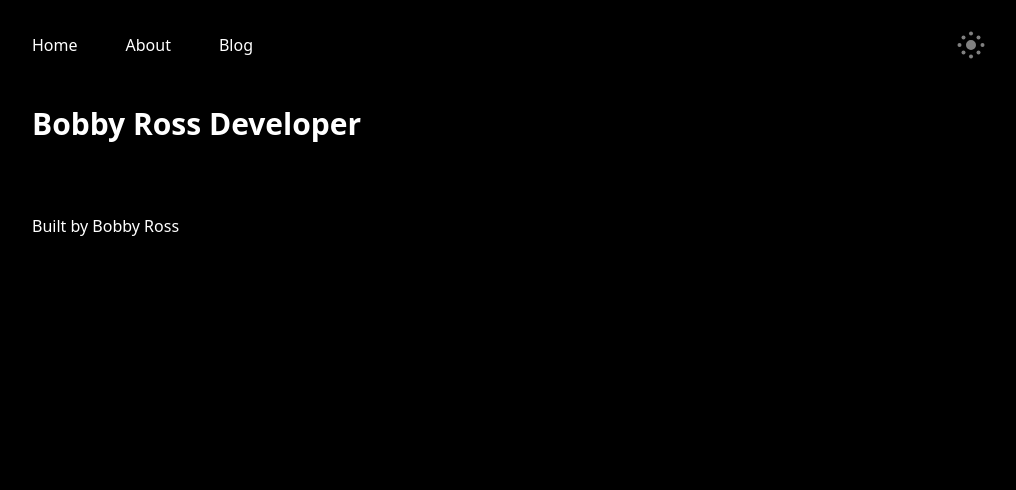
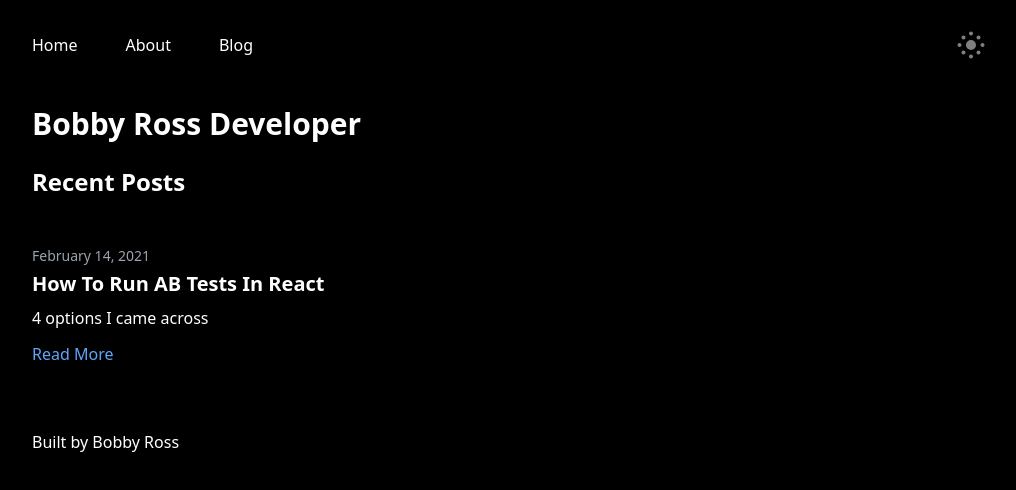
Before and after one commit to brossdev/next-blog, a Next.js app: page / in a window 1280 px wide. Shown: the top 490 px of the page, without its empty margins (128-1144 px from the left). Built offline with nearby package versions, Linux system fonts and the light colour scheme; what @tailwindcss/typography would draw is missing.

Commit message:
feat: update blog error on index, fix naming of urls

```diff
--- a/pages/blog/index.tsx
+++ b/pages/blog/index.tsx
@@ -19,7 +19,7 @@ export function Blog({ posts }: BlogProps) {
             {format(parseISO(post.publishedDate), 'MMMM dd, yyyy')}
           </p>
           <h1 className="mb-2 text-xl">
-            <Link as={`/posts/${post.slug}`} href={`/posts/[slug]`}>
+            <Link as={`/blog/${post.slug}`} href={`/blog/[slug]`}>
               <a className="text-gray-900 dark:text-white dark:hover:text-blue-400">
                 {post.title}
               </a>
--- a/pages/index.tsx
+++ b/pages/index.tsx
@@ -1,12 +1,53 @@
-import type { NextPage } from "next";
+import Link from 'next/link'
+import { format, parseISO } from 'date-fns'
 import Layout from "../components/Layout";
+import { getAllPosts } from "../lib/post-utils";
+import { PostType } from "../types";
 
-const Home: NextPage = () => {
-  return (
-    <Layout>
-      <h1>Bobby Ross Developer</h1>
-    </Layout>
-  );
+type HomeProps = {
+    posts: PostType[];
 };
 
+const Home = ({ posts }: HomeProps): JSX.Element => {
+    return (
+        <Layout>
+            <h1>Bobby Ross Developer</h1>
+            <h2>Recent Posts</h2>
+            {posts.map((post) => (
+                <article key={post.slug} className="mt-12">
+                    <p className="mb-1 text-sm text-gray-500 dark:text-gray-400">
+                        {format(parseISO(post.publishedDate), 'MMMM dd, yyyy')}
+                    </p>
+                    <h1 className="mb-2 text-xl">
+                        <Link as={`/blog/${post.slug}`} href={`/blog/[slug]`}>
+                            <a className="text-gray-900 dark:text-white dark:hover:text-blue-400">
+                                {post.title}
+                            </a>
+                        </Link>
+                    </h1>
+                    <p className="mb-3">{post.description}</p>
+                    <p>
+                        <Link as={`/blog/${post.slug}`} href={`/blog/[slug]`}>
+                            <a>Read More</a>
+                        </Link>
+                    </p>
+                </article>
+            ))}
+        </Layout>
+    );
+};
+
+
+export async function getStaticProps() {
+    const posts = getAllPosts([
+        "publishedDate",
+        "description",
+        "slug",
+        "title",
+    ]);
+    return {
+        props: { posts },
+    };
+}
+
 export default Home;
```
